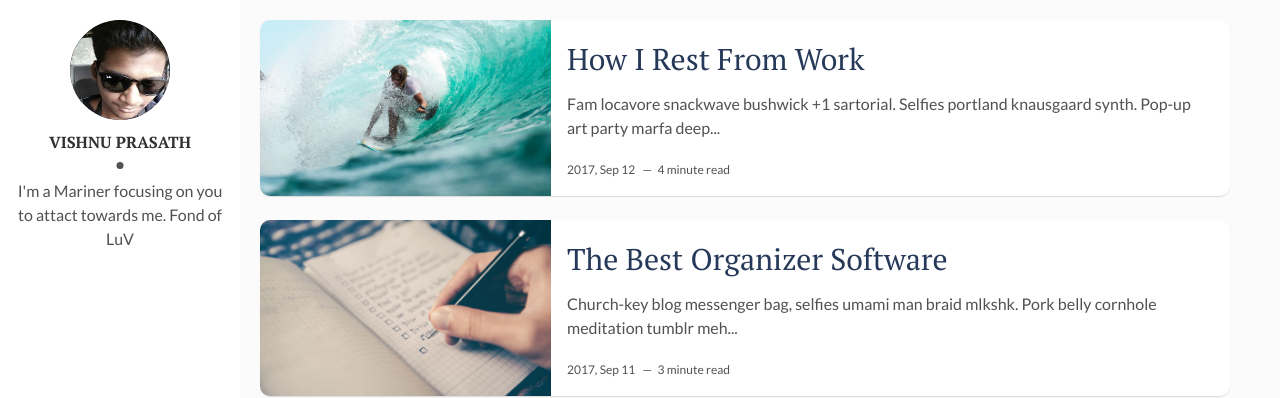
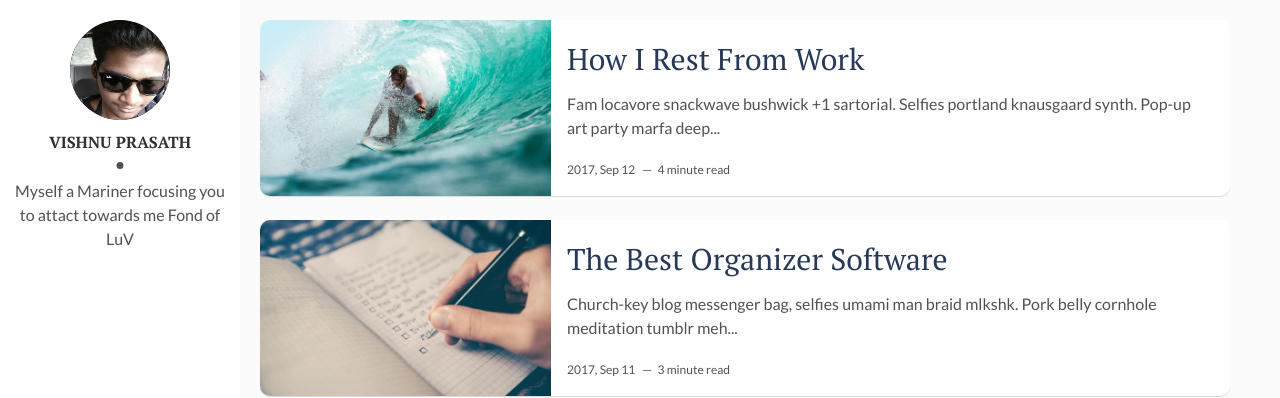
Before and after one commit to vsh12/vish, a Jekyll site: the page built from index.html, in a window 1280 px wide. Shown: the top 398 px of the page. Built offline with Jekyll 4.4.1, drawn with Linux system fonts in a browser that asks for light colours; the list of posts is cut into pages by our own code.

Commit message:
Update _config.yml

```diff
--- a/_config.yml
+++ b/_config.yml
@@ -10,7 +10,7 @@ site-twitter: "" #if your site has a twitter account, enter it here
 # Author Settings
 author: Vishnu Prasath # add your name
 author-img: IMG_20170613_125914.jpg # add your photo
-about-author: I'm a Mariner focusing on you to attact towards me. Fond of LuV   # add description
+about-author: Myself a Mariner focusing you to attact towards me Fond of LuV   # add description
 twitter: # add your Twitter handle
 facebook: https://facebook.com/vizjack # add your Facebook handle
 github: artemsheludko # add your Github handle
```
